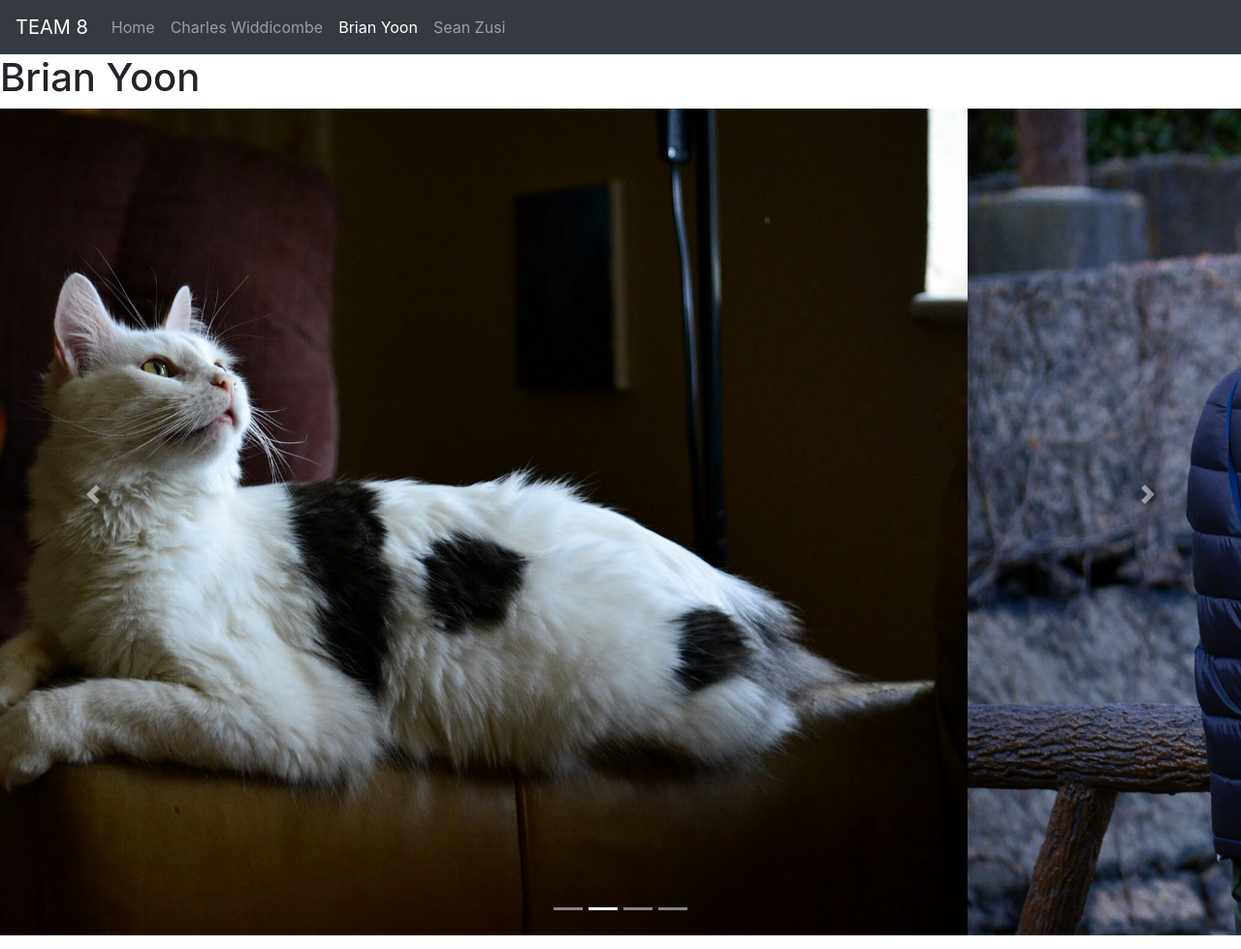
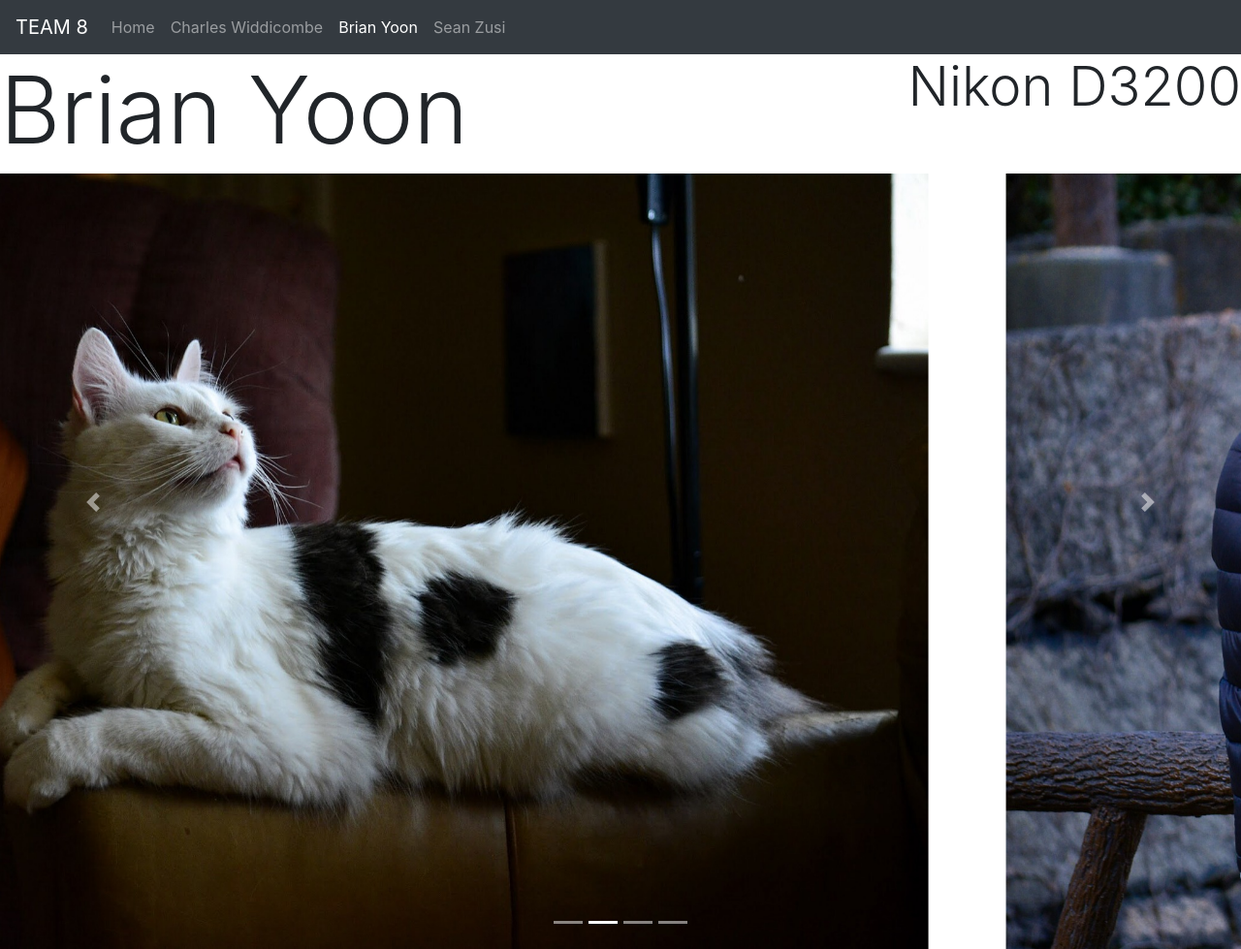
Before and after one commit to buffalobrian/A6, a plain HTML site: page byoon.html in a window 1280 px wide. Shown: the whole page at 97% size. Drawn offline with nearby package versions, Linux system fonts and the light colour scheme.

Commit message:
prettied up byoon.html

```diff
--- a/byoon.html
+++ b/byoon.html
@@ -27,6 +27,8 @@
   <style>
     .img-fluid{
         min-width: 100vw;
+		max-height: 100vh;
+		object-fit: contain;
     }
   </style>
 
@@ -71,7 +73,8 @@
       <li data-target="#photography" data-slide-to="3"></li>
     </ul>
 
-	<h1>Brian Yoon</h1>
+	<h1 class="display-1 float-left">Brian Yoon</h1>
+	<h2 class="display-4 float-right">Nikon D3200</h2>
 
     <!-- The slideshow -->
     <div class="carousel-inner">
```
